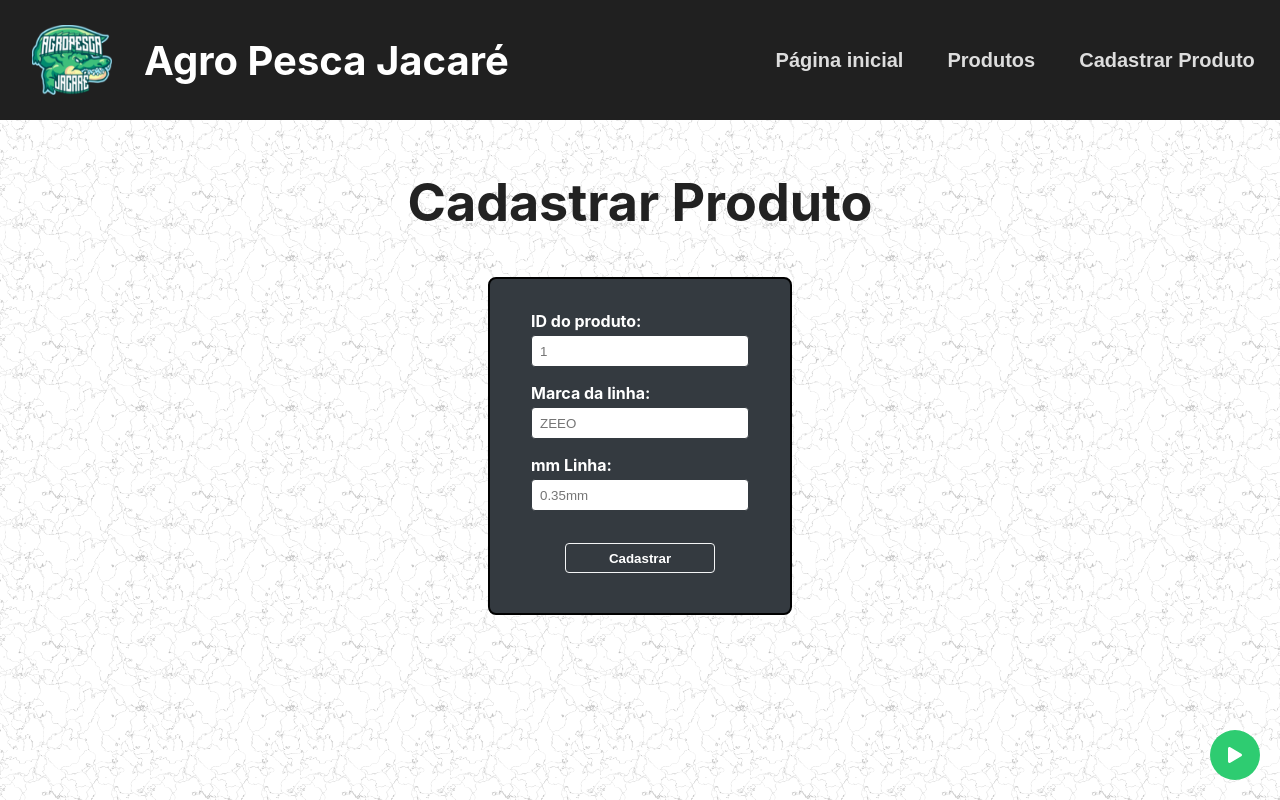
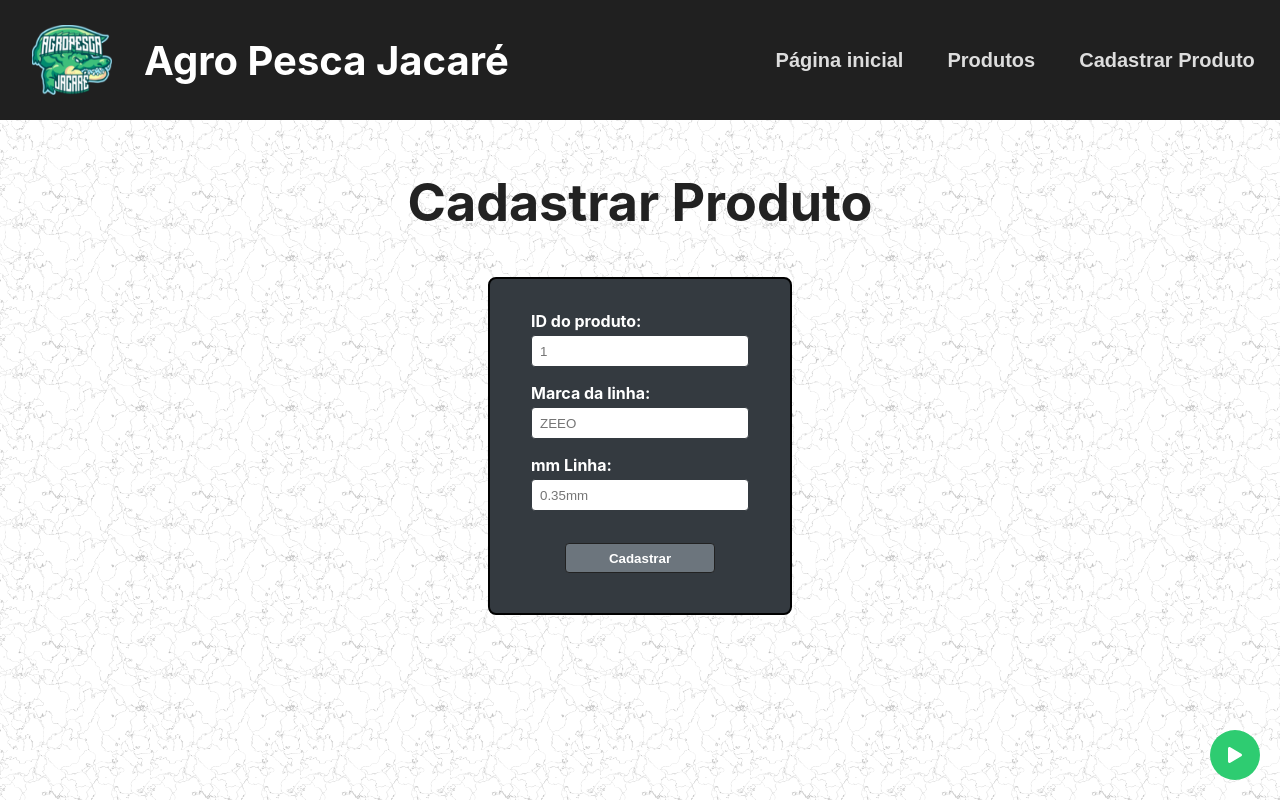
Before and after one commit to ElbertJean/3-Semestre, a React (Create React App) app in the folder LABIII/ProjetoLojaPesca/loja-pesca-front/: page /register in a window 1280 px wide. Built offline with nearby package versions, Linux system fonts and the light colour scheme.

Commit message:
:lipstick: feat: estilizacao botao disabled

```diff
--- a/LABIII/ProjetoLojaPesca/loja-pesca-front/src/pages/Register/Register.module.css
+++ b/LABIII/ProjetoLojaPesca/loja-pesca-front/src/pages/Register/Register.module.css
@@ -37,3 +37,11 @@
     font-weight: bold;
     color: #FFFFFF;
 }
+
+.buttonDisabled {
+    border: 1px solid #222222 !important;
+    background-color: #6C757D !important;
+    cursor: not-allowed !important;
+    transition: 0.5s;
+    font-weight: bold;
+}
```
